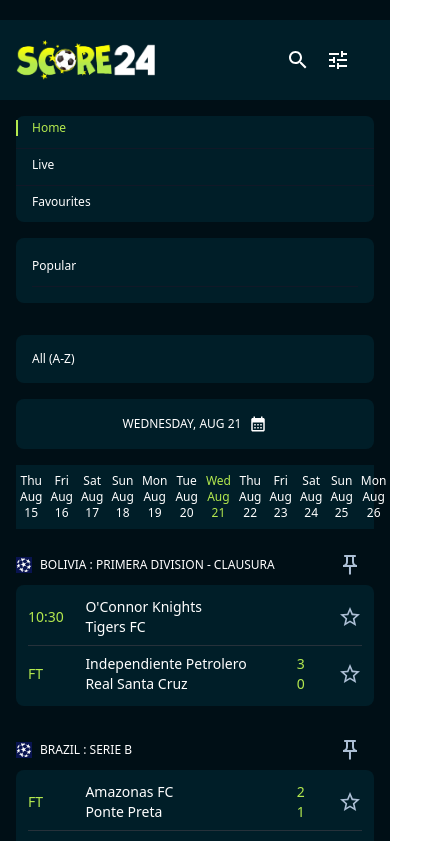
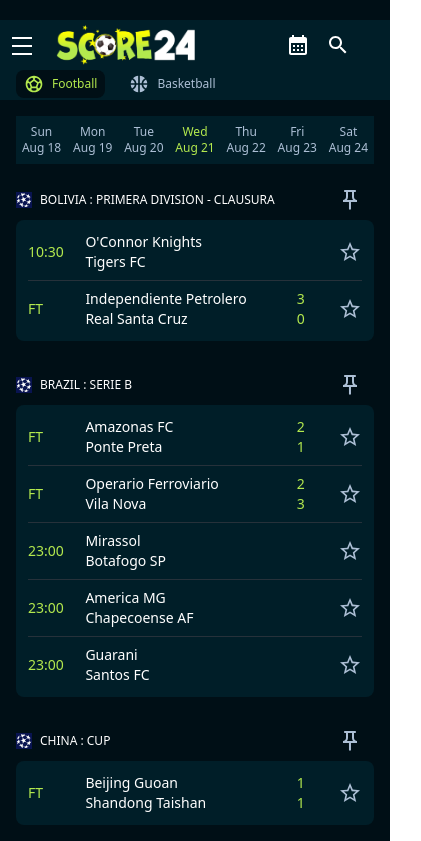
Before and after one commit to rilwanat/score24, a React (Create React App) app: page / in a window 390 px wide. Shown: the top 841 px of the page, 421 px wide, since content can reach past the window. Built offline with nearby package versions, Linux system fonts and the light colour scheme.

Commit message:
update on mobile responsiveness

```diff
--- a/src/components/main/MainContent.jsx
+++ b/src/components/main/MainContent.jsx
@@ -155,9 +155,11 @@
   const getDates = () => {
     const dates = [];
     const today = new Date();
+    const isMobile = window.innerWidth <= 768; // You can adjust this value according to your design breakpoints
+    const daysRange = isMobile ? 3 : 7;
 
-    // Get dates for the past 6 days
-    for (let i = 6; i > 0; i--) {
+    // Get dates for the past `daysRange` days
+    for (let i = daysRange; i > 0; i--) {
       const pastDate = new Date(today);
       pastDate.setDate(today.getDate() - i);
       dates.push(pastDate);
@@ -166,8 +168,8 @@
     // Add today
     dates.push(today);
 
-    // Get dates for the next 6 days
-    for (let i = 1; i <= 6; i++) {
+    // Get dates for the next `daysRange` days
+    for (let i = 1; i <= daysRange; i++) {
       const futureDate = new Date(today);
       futureDate.setDate(today.getDate() + i);
       dates.push(futureDate);
@@ -175,6 +177,7 @@
 
     return dates;
   };
+
 
   // // Format the dates as 'Day, Month Date' (e.g., 'Wednesday, Aug 21')
   // const formatDate = (date) => {
@@ -209,7 +212,7 @@
     px-4 md:px-4 lg:px-16 xl:px-24 2xl:px-80 py-4
     flex flex-col md:flex-row '>
 
-        <div className='flex flex-col justify-start md:mr-4    w-full md:w-1/6'>
+        <div className='hidden md:flex flex-col justify-start md:mr-4    w-full md:w-1/6'>
             <div className='bg-scBackground rounded-lg w-full '>
                 <div className='cursor-pointer flex items-center mb-2 py-1' onClick={() => setCurrentPageName("Home")}>
                   {currentPageName == "Home" ? <div className='bg-scGreen mr-3.5' style={{ width: '2px', height: '16px'}}></div> : <div className='ml-4'></div>}
@@ -236,7 +239,7 @@
         </div>
 
         <div className='flex flex-col w-full'>
-            <div className='bg-scBackground rounded-lg w-full p-4 mb-4  hover:bg-scBackgroundHover cursor-pointer'>
+            <div className='hidden md:flex justify-center bg-scBackground rounded-lg w-full p-4 mb-4  hover:bg-scBackgroundHover cursor-pointer'>
                 <div className='flex items-center justify-center'><p className='text-xs text-white mr-2'>{'Wednesday, Aug 21'.toUpperCase()}</p><CalendarMonthIcon style={{ width: '18px', height: '18px', color: '#FFFFFF' }}/></div>
             </div>
 
@@ -250,13 +253,14 @@
                   className='  w-full px-1 py-2  hover:bg-scBackgroundHover cursor-pointer'
                 >
                   {/* <div className='flex items-center justify-center w-full bg-red-100'> */}
-                    <p className={`text-xs ${isToday ? 'text-scGreen' : 'text-white'} text-center`}>{formatDate1(date)}</p>
-                    <p className={`text-xs ${isToday ? 'text-scGreen' : 'text-white'} text-center`}>{formatDate2(date)}</p>
+                    <p className={`text-xs ${isToday ? 'text-scGreen' : 'text-scMenuText'} text-center`}>{formatDate1(date)}</p>
+                    <p className={`text-xs ${isToday ? 'text-scGreen' : 'text-scMenuText'} text-center`}>{formatDate2(date)}</p>
                   {/* </div> */}
                 </div>
               )
               })}
             </div>
+
 
 
             {
--- a/src/components/main/navbar/HeaderHead.jsx
+++ b/src/components/main/navbar/HeaderHead.jsx
@@ -38,7 +38,7 @@
         />
       </div> */}
 
-      <div className='px-8 md:px-4 lg:px-16 xl:px-24 2xl:px-80 py-4 flex flex-col md:flex-row justify-between items-center'>
+      <div className='px-8 md:px-4 lg:px-16 xl:px-24 2xl:px-80 py-2 flex flex-col md:flex-row justify-between items-center'>
         <div className="flex items-center">
           <img
             className="block h-10 w-auto max-w-none"
@@ -61,7 +61,7 @@
         </div>
       </div>
 
-      <div className='px-8 md:px-4 lg:px-16 xl:px-24 2xl:px-80 py-1 flex flex-col md:flex-row items-center justify-between'>
+      <div className='px-8 md:px-4 lg:px-16 xl:px-24 2xl:px-80  flex flex-col md:flex-row items-center justify-between'>
         <div className='flex'>
           <div className={`flex  mr-4 cursor-pointer items-center px-2 py-1 ${currentCategory === 'Football' ? 'rounded-lg bg-scDarkerBackground ' : ''}`} onClick={() => setCategory("Football")}><SportsSoccerIcon className='mr-2' style={{ width: '20px', height: '20px', color: currentCategory === 'Football' ? '#B3E94E' : '#ACBFD5' }}/> <p className={`text-xs ${currentCategory === 'Football' ? 'text-scGreen' : 'text-scMenuText'}`}>Football</p></div>
           {/* <div className='flex mr-4 cursor-pointer items-center' onClick={setCategory("Tennis")}><SportsTennisIcon className='mr-2' style={{ width: '20px', height: '20px', color: '#ACBFD5' }}/> <p className='text-xs text-scMenuText'>Tennis</p></div> */}
--- a/src/components/main/navbar/MobileNavbar.jsx
+++ b/src/components/main/navbar/MobileNavbar.jsx
@@ -2,6 +2,8 @@
 import { useNavigate } from 'react-router-dom';
 import { FontAwesomeIcon } from '@fortawesome/react-fontawesome';
 import { faTimes } from '@fortawesome/free-solid-svg-icons';
+
+import { AppBar, Toolbar, IconButton, Typography, Box, useMediaQuery } from '@mui/material';
 
 import styles from './MobileNavbar.module.css';
 import { NavLink } from 'react-router-dom';
@@ -13,9 +15,22 @@
 
 import SearchIcon from '@mui/icons-material/Search';
 import TuneIcon from '@mui/icons-material/Tune';
+import CalendarMonthIcon from '@mui/icons-material/CalendarMonth';
 
 
-export default function MobileNavbar({  }) {
+
+import ComponentAnimatedSearch from "../ComponentAnimatedSearch";
+
+import SportsSoccerIcon from '@mui/icons-material/SportsSoccer';
+import SportsTennisIcon from '@mui/icons-material/SportsTennis';
+import SportsBasketballIcon from '@mui/icons-material/SportsBasketball';
+import SportsHockeyIcon from '@mui/icons-material/SportsHockey';
+import SportsRugbyIcon from '@mui/icons-material/SportsRugby';
+import SportsCricketIcon from '@mui/icons-material/SportsCricket';
+
+import stars from '../../../assets/images/stars.png';
+
+export default function MobileNavbar({ setCategory, currentCategory }) {
   const [isMenuOpen, setMenuOpen] = useState(false);
 
   const toggleMenu = () => {
@@ -29,18 +44,34 @@
   return (
     <div className="px-4 text-sm" style={{ height: '80px' }}>
       <div className="flex justify-between">
+
+      <div className="flex ">
+        <IconButton
+          edge="start"
+          aria-label="menu"
+          sx={{ color: 'white', marginRight: 2 }}
+          onClick={toggleMenu}
+        >
+          <div style={{ width: '20px', height: '24px' }}>
+            <div style={{ width: '20px', height: '2px', backgroundColor: 'white', marginTop: '4px', marginBottom: '6px' }}></div>
+            <div style={{ width: '20px', height: '2px', backgroundColor: 'white', marginBottom: '6px' }}></div>
+            <div style={{ width: '20px', height: '2px', backgroundColor: 'white' }}></div>
+          </div>
+        </IconButton>
+
         <div className="flex items-center">
           <img
             className="block h-10 w-auto max-w-none"
             src={logo}
             alt="Logo"
-            onClick={toggleMenu}
+            // onClick={toggleMenu}
             // onClick={() => {navigate('/');}}
             style={{ cursor: 'pointer' }}
           />
         </div>
+      </div>
 
-        <div className="flex items-center mr-4" style={{ height: '80px' }}>
+        <div className="flex items-center mr-4" style={{ height: '50px' }}>
           <div className="mr-4 md:flex justify-end" style={{}}>
             <div className="text-right">
               {/* <p className="text-sm font-bold md:text-white">{storedAdminDetails && storedAdminDetails.Email}</p> */}
@@ -54,20 +85,38 @@
               style={{ height: '40px', width: '40px', borderRadius: '4px' }}
               // onClick={() => { logout(); }}
               >
-              <SearchIcon className=" cursor-pointer " />
+              <CalendarMonthIcon className=" cursor-pointer " />
             </div>
             <div
               className=" flex items-center justify-center   hover:text-scGreen text-white"
               style={{ height: '40px', width: '40px', borderRadius: '4px' }}
               // onClick={() => { logout(); }}
+              >
+              <SearchIcon className=" cursor-pointer " />
+            </div>
+            {/* <div
+              className=" flex items-center justify-center   hover:text-scGreen text-white"
+              style={{ height: '40px', width: '40px', borderRadius: '4px' }}
+              // onClick={() => { logout(); }}
             >
               <TuneIcon className=" cursor-pointer" />
-            </div>
+            </div> */}
           </div>
 
         </div>
 
 
+      </div>
+
+      <div className='flex items-center '>
+        <div className='flex'>
+          <div className={`flex  mr-4 cursor-pointer items-center px-2 py-1 ${currentCategory === 'Football' ? 'rounded-lg bg-scDarkerBackground ' : ''}`} onClick={() => setCategory("Football")}><SportsSoccerIcon className='mr-2' style={{ width: '20px', height: '20px', color: currentCategory === 'Football' ? '#B3E94E' : '#ACBFD5' }}/> <p className={`text-xs ${currentCategory === 'Football' ? 'text-scGreen' : 'text-scMenuText'}`}>Football</p></div>
+          {/* <div className='flex mr-4 cursor-pointer items-center' onClick={setCategory("Tennis")}><SportsTennisIcon className='mr-2' style={{ width: '20px', height: '20px', color: '#ACBFD5' }}/> <p className='text-xs text-scMenuText'>Tennis</p></div> */}
+          <div className={`flex mr-4 cursor-pointer items-center  px-2 py-1 ${currentCategory === 'Basketball' ? 'rounded-lg bg-scDarkerBackground ' : ''}`} onClick={() => setCategory("Basketball")}><SportsBasketballIcon className='mr-2' style={{ width: '20px', height: '20px', color: currentCategory === 'Basketball' ? '#B3E94E' : '#ACBFD5' }}/> <p className={`text-xs ${currentCategory === 'Basketball' ? 'text-scGreen' : 'text-scMenuText'}`}>Basketball</p></div>
+          {/* <div className='flex mr-4 cursor-pointer items-center' onClick={setCategory("Hockey")}><SportsHockeyIcon className='mr-2' style={{ width: '20px', height: '20px', color: '#ACBFD5' }}/> <p className='text-xs text-scMenuText'>Hockey</p></div> */}
+          {/* <div className='flex mr-4 cursor-pointer items-center' onClick={setCategory("Rugby")}><SportsRugbyIcon className='mr-2' style={{ width: '20px', height: '20px', color: '#ACBFD5' }}/> <p className='text-xs text-scMenuText'>Rugby</p></div> */}
+          {/* <div className='flex mr-4 cursor-pointer items-center' onClick={setCategory("Cricket")}><SportsCricketIcon  className='mr-2' style={{ width: '20px', height: '20px', color: '#ACBFD5' }}/> <p className='text-xs text-scMenuText'>Cricket</p></div> */}
+        </div>
       </div>
 
       {/* Mobile menu */}
```
